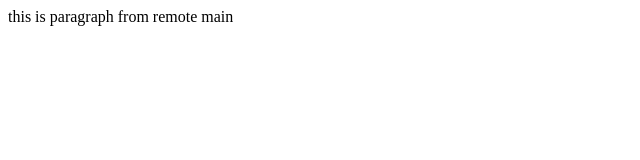
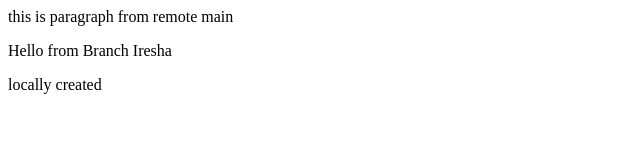
Before and after one commit to IreshaGoanna/BranchExample, a plain HTML site: page index.html in a window 1280 px wide. Shown: the whole page, without its empty margins (0-640 px from the left). Drawn offline with Linux system fonts and the light colour scheme.

Commit message:
added new message from branch

```diff
--- a/index.html
+++ b/index.html
@@ -3,4 +3,7 @@
   <body>
     <p> this is paragraph from remote main</p>
 
+	<p> Hello from Branch Iresha</p>
+
+	<p> locally created</p>
 </html>
```
